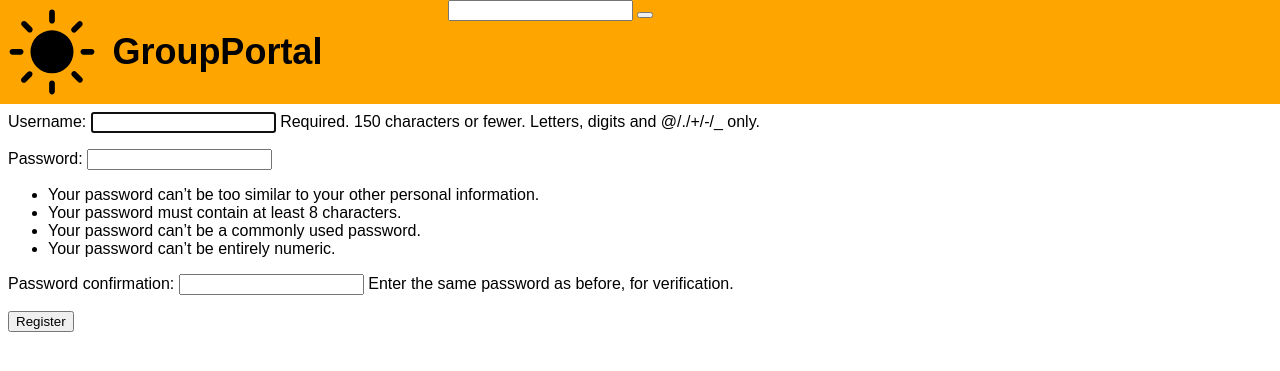
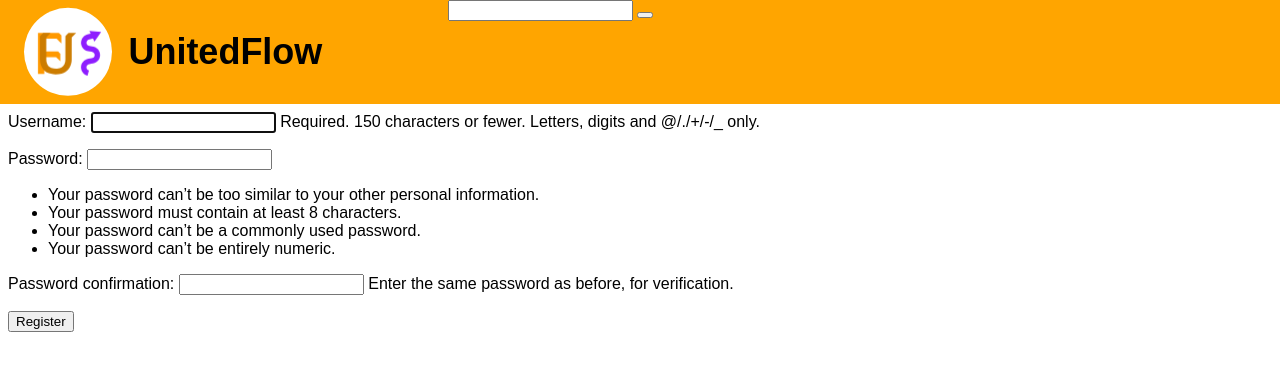
Before and after one commit to NickStepan/group_portal, a Django app: page /register/ in a window 1280 px wide. Shown: the top 371 px of the page. Run offline with Django 5.2, Linux system fonts and the light colour scheme; some libraries are stand-ins or nearby versions.

Commit message:
Додана анімація лого

```diff
--- a/static/css/style.css
+++ b/static/css/style.css
@@ -19,17 +19,32 @@ header {
     height: 85%;
     top: 50%;
     transform: translateY(-50%);
-    left: 1vh;
+    left: 3vh;
     gap: 2vh;
     font-size: 4.5vh;
     font-weight: bold;
+    cursor: pointer;
 }
 
-#logo img {
+#logo:hover div {
+    border-radius: 0;
+}
+
+#logo div {
     position: relative;
     display: inline-block;
     height: 100%;
     aspect-ratio: 1/1;
+    background: white;
+    border-radius: 100%;
+    transition: .3s;
+}
+
+#logo div svg {
+    position: absolute;
+    width: 100%;
+    height: 100%;
+    scale: 0.8;
 }
 
 #logo p {
--- /dev/null
+++ b/static/js/index.js
@@ -0,0 +1,39 @@
+const logo = document.getElementById('logo');
+const logodiv = logo.querySelector('div');
+
+
+let animation = lottie.loadAnimation({
+    container: logodiv,
+    renderer: 'svg',
+    loop: false,
+    autoplay: false,
+    path: `${static}graphics/lottie/unitedflow.json`,
+    rendererSettings: {
+        viewBox: '0 0 500 500'
+    }
+});
+
+animation.addEventListener('DOMLoaded', function() {
+    let svgElement = animation.renderer.svgElement;
+
+    if (svgElement) {
+        svgElement.setAttribute("viewBox", "0 0 500 500");
+        svgElement.setAttribute("width", "100%");
+        svgElement.setAttribute("height", "100%");
+    }
+});
+
+let isplaying = false;
+
+animation.addEventListener('complete', function() {
+    isplaying = false;
+    animation.goToAndStop(0, true);
+});
+
+logo.addEventListener('mouseenter', () => {
+    if (!isplaying) {
+        isplaying = true;
+        animation.goToAndPlay(0, true);
+    }
+
+});
--- a/templates/base.html
+++ b/templates/base.html
@@ -2,6 +2,7 @@
 <html lang="en">
 <head>
     {% load static %}
+    {% load svg %}
     <meta charset="UTF-8">
     <meta name="viewport"
           content="width=device-width, user-scalable=no, initial-scale=1.0, maximum-scale=1.0, minimum-scale=1.0">
@@ -9,12 +10,17 @@
     <link rel="stylesheet" href="{% static 'css/style.css' %}">
     {% block head %}
     {% endblock %}
+    <script src="https://cdnjs.cloudflare.com/ajax/libs/lottie-web/5.10.0/lottie.min.js"></script>
 </head>
 <body>
     <header>
         <div id="logo">
-            <img src="{% static 'graphics/svg/day.svg' %}">
-            <p>GroupPortal</p>
+            <div>
+                <noscript>
+                    {% loadsvg 'graphics/svg/logo.svg' %}
+                </noscript>
+            </div>
+            <p>UnitedFlow</p>
         </div>
         <search id="search">
             <form action="...search">
@@ -30,6 +36,10 @@
         {% block content %}
         {% endblock %}
     </div>
+    <script>
+        const static = '{% static '' %}';
+    </script>
+    <script src="{% static 'js/index.js' %}"></script>
     {% block scripts %}
     {% endblock %}
 </body>
```
Also changed, not shown: main/templatetags/svg.py (renamed from main/templatetags/svg_tags.py), static/graphics/svg/logo.svg (added).
